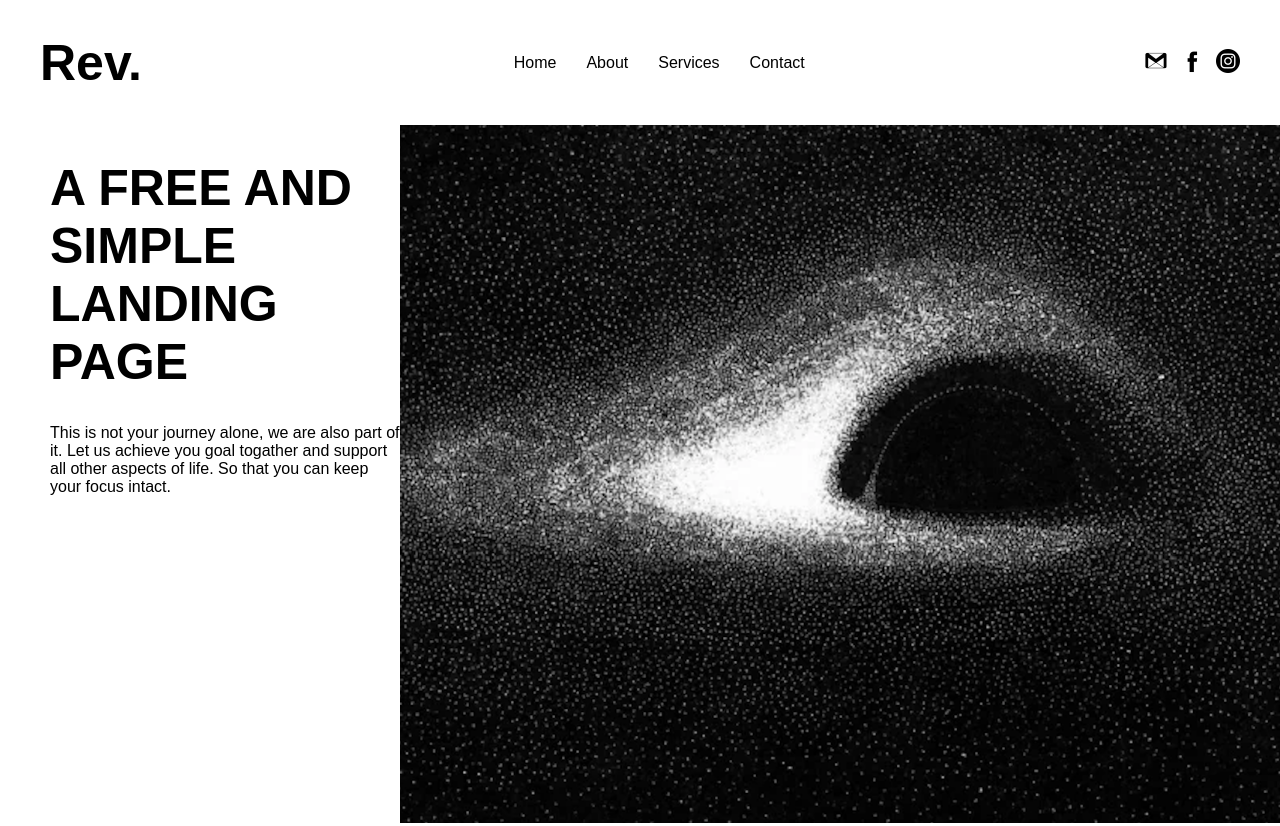
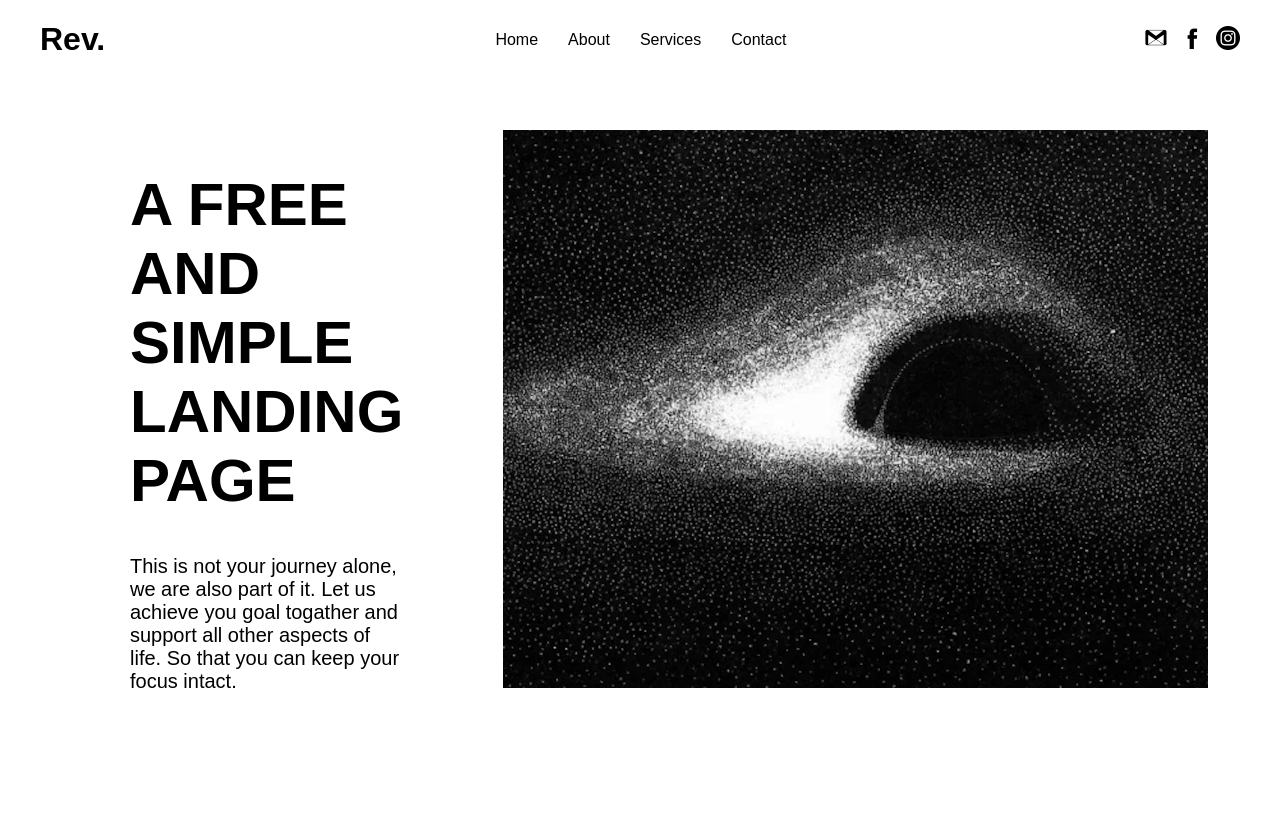
Before and after one commit to revolutionibus/learning_web_basics, a plain HTML site: page index.html in a window 1280 px wide. After the commit the page ends 800 px from the top, so only its background shows below. Drawn offline with Linux system fonts and the light colour scheme.

Commit message:
Fixed padding for the banner and the h1 element

```diff
--- a/css/style.css
+++ b/css/style.css
@@ -40,14 +40,24 @@ nav ul li a, .social-handles a {
     color:#000;
     zoom:0.5;
 }
+
+.container{
+}
 .container-banner{
+    padding-top:50px;
     display:flex;
     margin-left:50px;
+    padding-left:80px;
+    padding-right:100px;
 }
 
-h1{
-    font-size:50px;
+.banner{
+    font-size:30px;
+    padding-right:100px;
+}
+.banner p{
+font-size: 20px;
 }
 .banner-image{
-    zoom:0.75;
+    zoom:0.6;
 }
```
